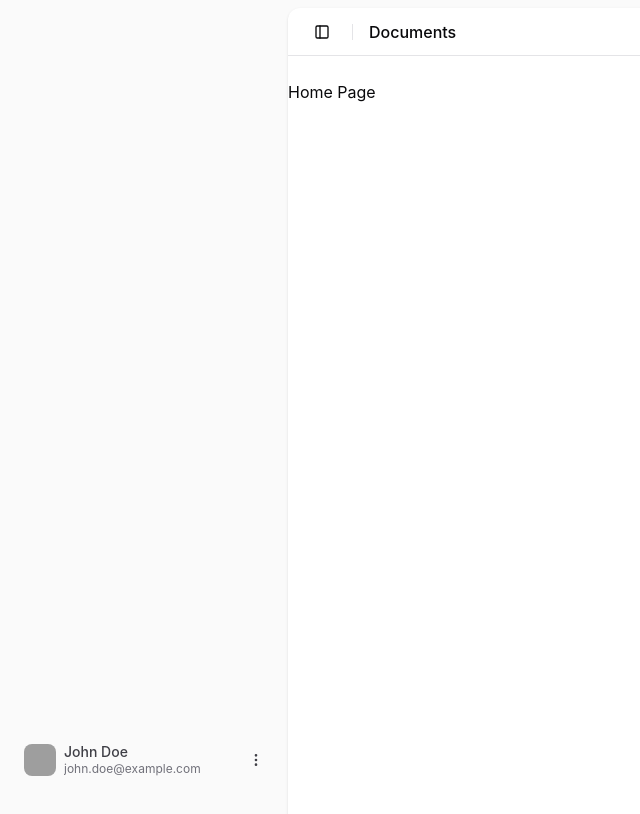
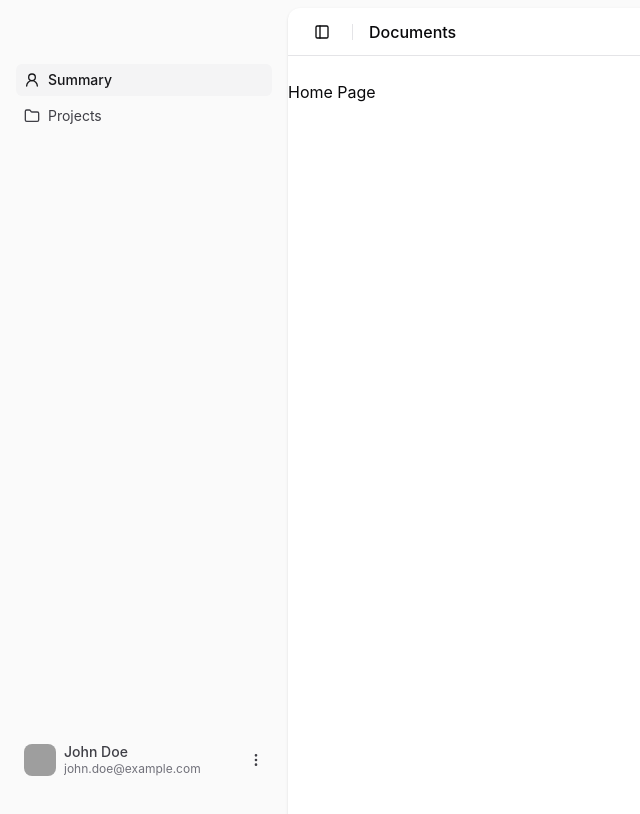
Before and after one commit to kyrylo-skomarovskyi/curriculum-vitae, a React (Vite) app: page / in a window 1280 px wide. Shown: the top 814 px of the page, without its empty margins (0-640 px from the left). Built offline with nearby package versions, Linux system fonts and the light colour scheme; no server answers; grey boxes are pictures that could not be loaded.

Commit message:
implement main nav

```diff
--- a/src/components/aside-layout/app-sidebar.tsx
+++ b/src/components/aside-layout/app-sidebar.tsx
@@ -1,23 +1,12 @@
-import {
-  SidebarContent,
-  SidebarFooter,
-  SidebarHeader,
-  SidebarMenu,
-  SidebarMenuButton,
-  SidebarMenuItem,
-} from '@/components/ui/sidebar.tsx';
-import { NavMain } from '@/components/aside-layout/nav-main.tsx';
-import { NavUser } from '@/components/aside-layout/nav-user.tsx';
+import { SidebarContent, SidebarFooter, SidebarHeader } from '@/components/ui/sidebar.tsx';
+import { NavMain } from './nav-main.tsx';
+import { NavUser } from './nav-user.tsx';
 
 export function AppSidebar() {
   return (
     <>
       <SidebarHeader>
-        <SidebarMenu>
-          <SidebarMenuItem>
-            <SidebarMenuButton asChild className="data-[slot=sidebar-menu-button]:p-1.5!" />
-          </SidebarMenuItem>
-        </SidebarMenu>
+        <div className="h-8" />
       </SidebarHeader>
       <SidebarContent>
         <NavMain />
--- /dev/null
+++ b/src/components/aside-layout/nav-config.tsx
@@ -0,0 +1,30 @@
+import type { ComponentProps, ReactNode } from 'react';
+import { type NavLinkProps } from 'react-router';
+import { Folder, UserRound } from 'lucide-react';
+import { ROUTE_PATH } from '@/constants/route-paths.ts';
+import type { SidebarMenuButton } from '@/components/ui/sidebar.tsx';
+
+type NavItem = NavLinkProps &
+  Pick<ComponentProps<typeof SidebarMenuButton>, 'tooltip'> & {
+    key: string;
+    label: ReactNode;
+    icon?: ReactNode;
+  };
+
+export const NAV_CONFIG: Array<NavItem> = [
+  {
+    key: ROUTE_PATH.home,
+    to: ROUTE_PATH.home,
+    end: true,
+    label: 'Summary',
+    tooltip: 'Summary',
+    icon: <UserRound />,
+  },
+  {
+    key: ROUTE_PATH.projects,
+    to: ROUTE_PATH.projects,
+    label: 'Projects',
+    tooltip: 'Projects',
+    icon: <Folder />,
+  },
+];
--- a/src/components/aside-layout/nav-main.tsx
+++ b/src/components/aside-layout/nav-main.tsx
@@ -1,3 +1,37 @@
+import { NavLink } from 'react-router';
+import {
+  SidebarGroup,
+  SidebarGroupContent,
+  SidebarMenu,
+  SidebarMenuButton,
+  SidebarMenuItem,
+} from '@/components/ui/sidebar.tsx';
+import { NAV_CONFIG } from './nav-config.tsx';
+
 export function NavMain() {
-  return null;
+  return (
+    <SidebarGroup>
+      <SidebarGroupContent>
+        <SidebarMenu>
+          {NAV_CONFIG.map((menuItem) => {
+            return (
+              <SidebarMenuItem key={menuItem.key}>
+                <NavLink to={menuItem.to} end={menuItem.end}>
+                  {({ isActive }) => (
+                    <SidebarMenuButton tooltip={menuItem.tooltip} isActive={isActive} asChild>
+                      <span>
+                        {menuItem.icon}
+
+                        <span>{menuItem.label}</span>
+                      </span>
+                    </SidebarMenuButton>
+                  )}
+                </NavLink>
+              </SidebarMenuItem>
+            );
+          })}
+        </SidebarMenu>
+      </SidebarGroupContent>
+    </SidebarGroup>
+  );
 }
```
